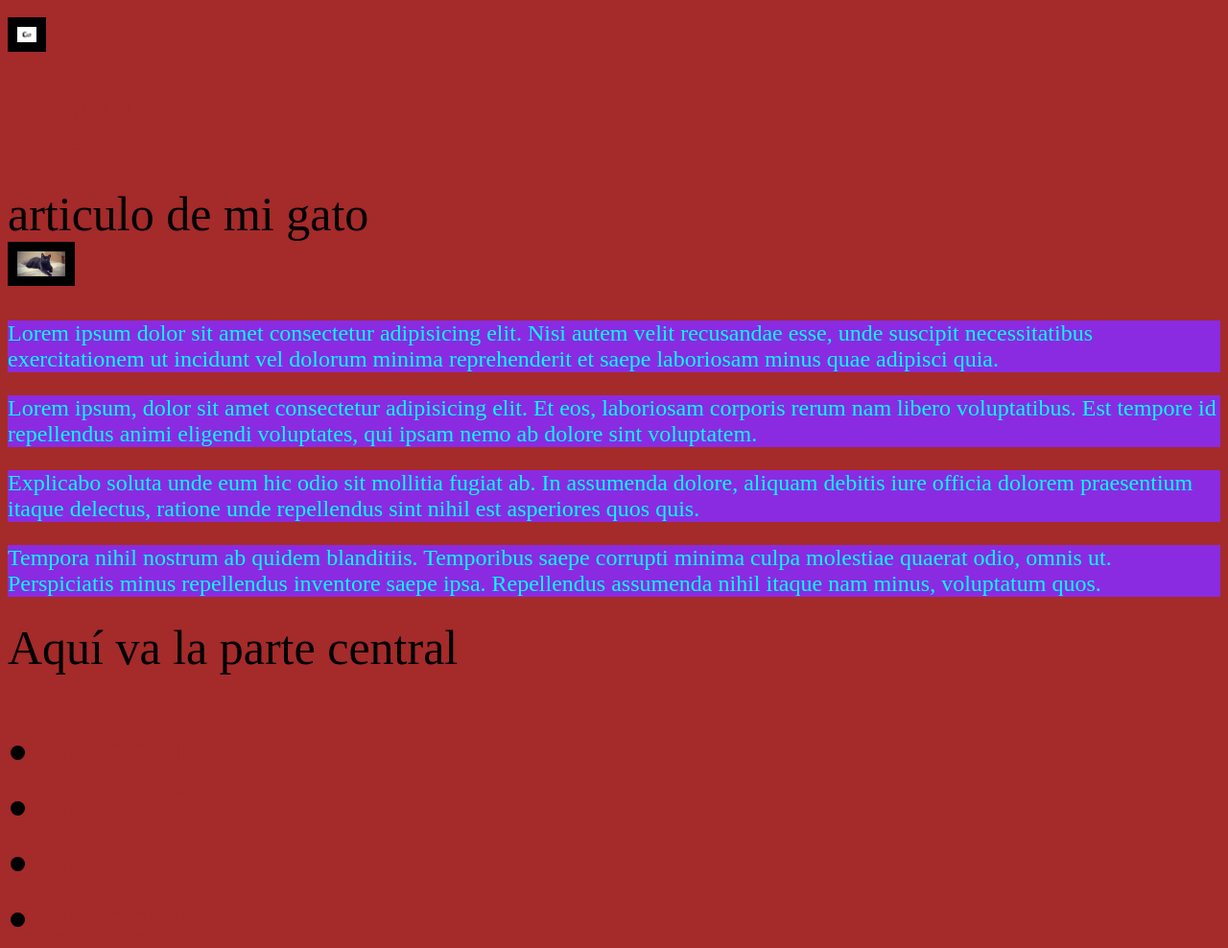
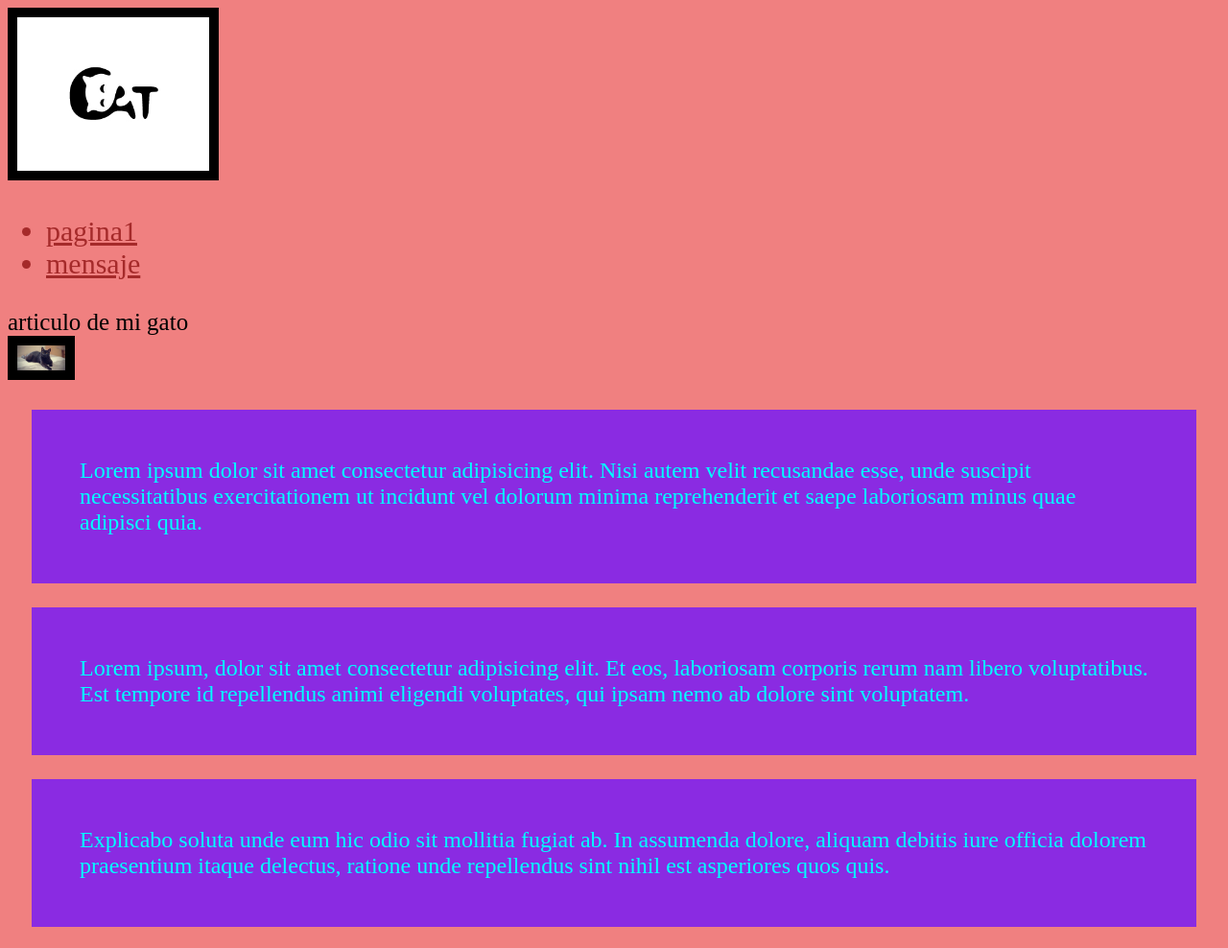
Before and after one commit to jabl90/html5, a plain HTML site: page p1/pagina2.html in a window 1280 px wide. Shown: the top 988 px of the page at 96% size. Drawn offline with Linux system fonts and the light colour scheme.

Commit message:
css changes

```diff
--- a/p1/style.css
+++ b/p1/style.css
@@ -1,8 +1,10 @@
-body {background-color: brown;font-size: 50px;}
+body {background-color: lightcoral;font-size: 25px;}
 p{color: aqua ;
 font-size: 24px;
-background-color: blueviolet;}
+background-color: blueviolet;
+padding: 50px;
+margin: 25px;}
 div img{width: 50px; border: 10px solid;}
-header div img{width: 20px;}
+header div img{width: 200px;}
 nav{color: brown; font-size: 30px;}
 a{color: brown;}
```
